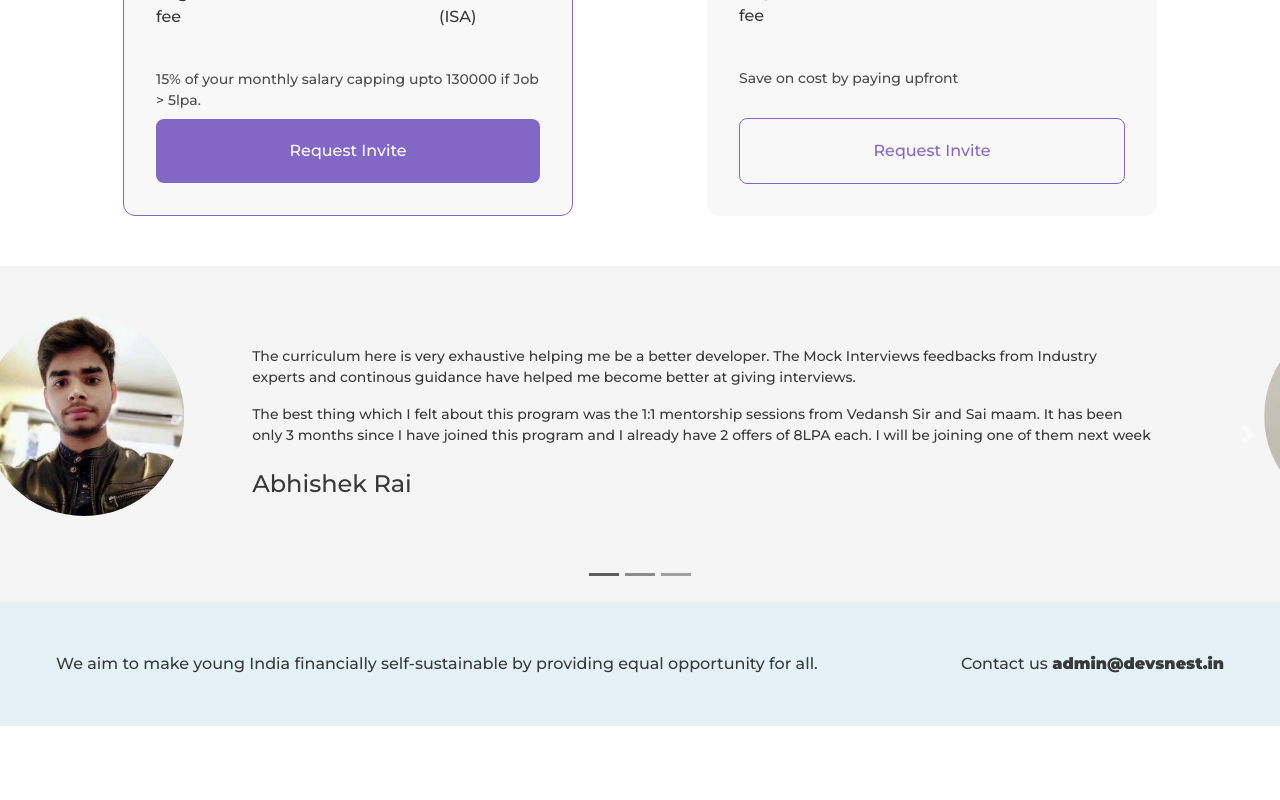
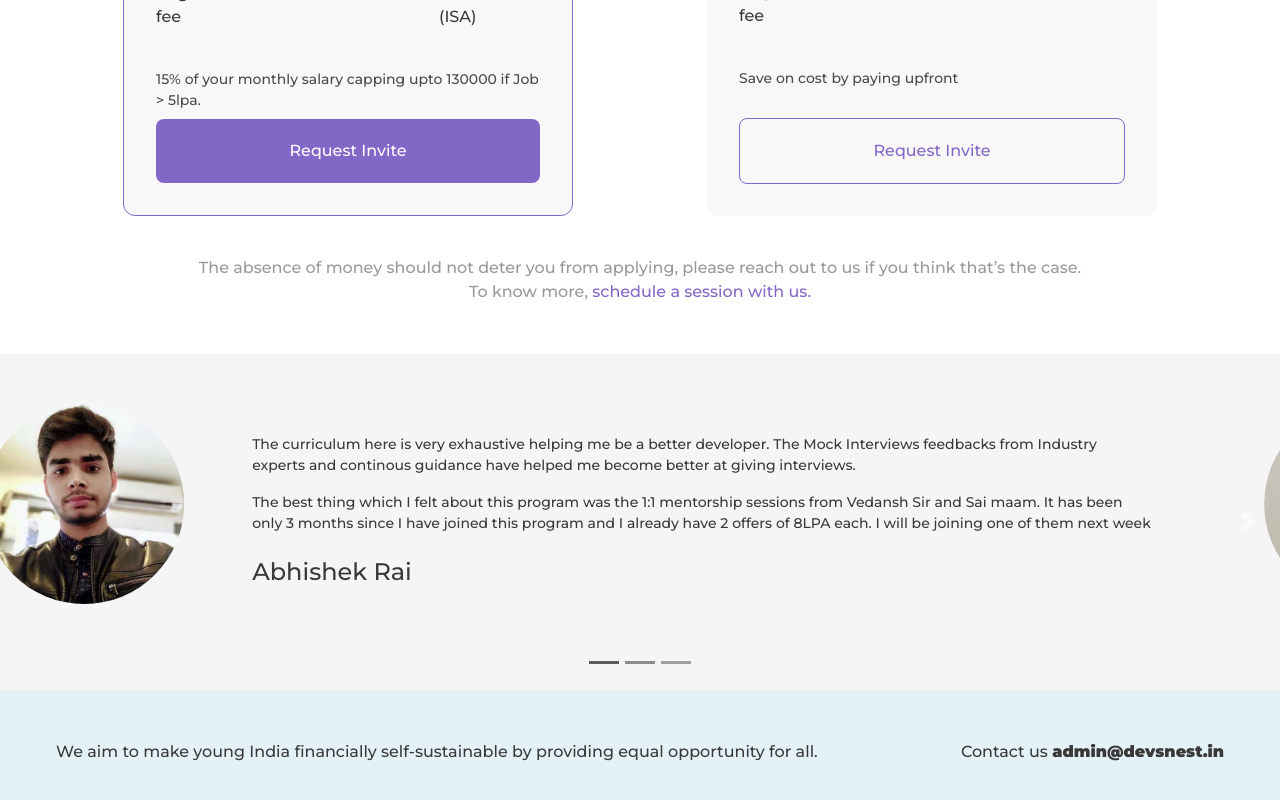
Before and after one commit to sanjay270899/devsnest-frontend, a React (Create React App) app: page / in a window 1280 px wide. Shown: the part 3806-4606 px from the top of the page. Before the commit the page ends 4532 px from the top, so only its background shows below. Built offline with nearby package versions, Linux system fonts and the light colour scheme; no server answers.

Commit message:
added know more content

```diff
--- a/src/landing_v2/landing.scss
+++ b/src/landing_v2/landing.scss
@@ -390,6 +390,19 @@ a.nav-item {
     &__card-cta {
       margin-top: 5px;
     }
+
+    &__bottom-info {
+      margin-top: 40px;
+      max-width: 900px;
+      margin-left: auto;
+      margin-right: auto;
+      text-align: center;
+      color: #999;
+    }
+
+    &__know-more-link {
+      color: $color-purple;
+    }
   }
 
   // .cool {
@@ -607,8 +620,8 @@ a.nav-item {
         align-items: center;
       }
 
-      &__unit {
-        margin-bottom: 60px;
+      &__bottom-info {
+        margin-bottom: 20px;
       }
     }
 
--- a/src/landing_v2/landing.tsx
+++ b/src/landing_v2/landing.tsx
@@ -350,6 +350,18 @@ function Landing() {
             </div>
           </div>
         </div>
+        <div className="plan__bottom-info">
+          The absence of money should not deter you from applying, please reach
+          out to us if you think that’s the case.<br></br> To know more,{' '}
+          <a
+            href="https://calendly.com/saikc3/15min"
+            target="_blank"
+            rel="noopener noreferrer"
+            className="plan__know-more-link"
+          >
+            schedule a session with us.
+          </a>
+        </div>
       </section>
       {/* <section className="cool">
         <div className="cool__container">
```
